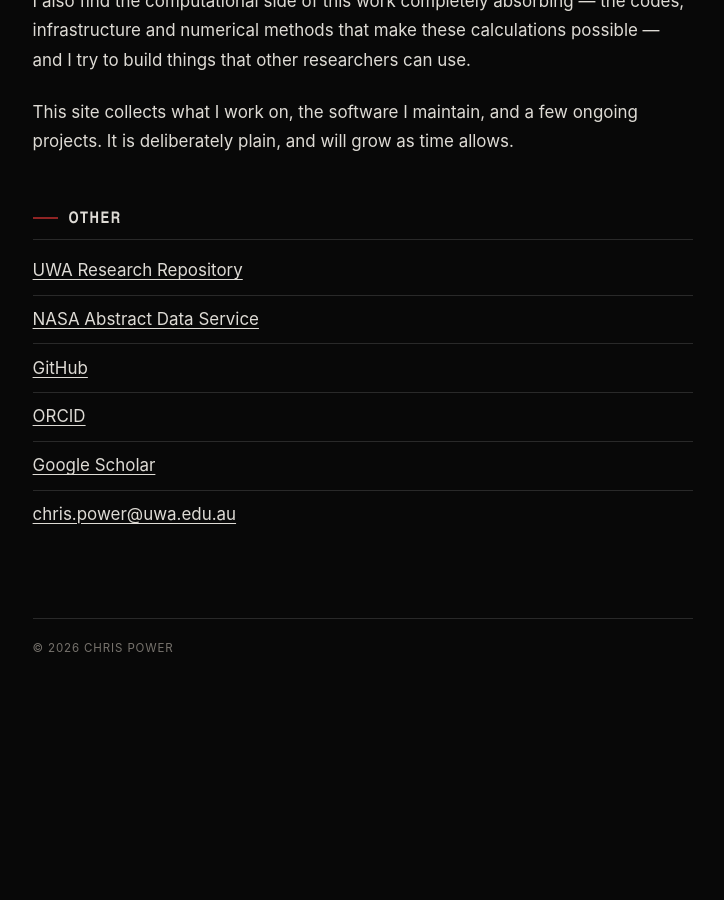
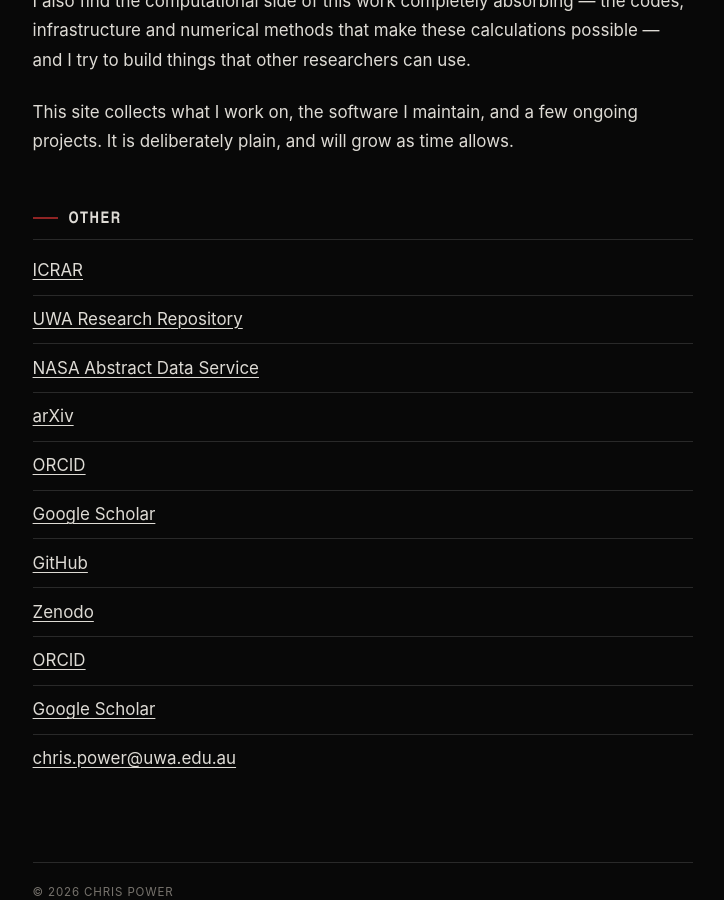
Before and after one commit to doctorcbpower/doctorcbpower.github.io, a Jekyll site: the page built from index.html, in a window 1280 px wide and 900 px high, scrolled down 1192 px. Shown: the whole window, without its empty margins (277-1001 px from the left). Built offline with Jekyll 4.4.1, drawn with Linux system fonts in a browser that asks for light colours; before the commit the page ends 1931 px from its top, so only the background shows below that.

Commit message:
Add links to various academic resources

```diff
--- a/index.html
+++ b/index.html
@@ -24,9 +24,14 @@ description: "Chris Power is a theoretical and computational astrophysicist at I
 
   <h2>OTHER</h2>
   <ul class="plain">
+    <li><a href="https://www.icrar.org/people/cpower/">ICRAR</a></li>
     <li><a href="https://research-repository.uwa.edu.au/en/persons/chris-power/">UWA Research Repository</a></li>
     <li><a href="https://ui.adsabs.harvard.edu/search/filter_database_fq_database=AND&filter_database_fq_database=((database%3Aastronomy%20OR%20database%3Aphysics))&filter_database_fq_database=database%3A%22astronomy%22&fq=%7B!type%3Daqp%20v%3D%24fq_database%7D&fq_database=(((database%3Aastronomy%20OR%20database%3Aphysics))%20AND%20database%3A%22astronomy%22)&q=((%20author%3A%22power%2C%20c.%22)%20AND%20year%3A2003-)&sort=date%20desc%2C%20bibcode%20desc&ui_tag=results%2Fgraph%2Fyear&p_=0">NASA Abstract Data Service</a></li>
+    <li><a href="https://arxiv.org/search/advanced?advanced=&terms-0-operator=AND&terms-0-term=C.+Power&terms-0-field=author&classification-physics=y&classification-physics_archives=astro-ph&classification-include_cross_list=include&date-filter_by=all_dates&date-year=&date-from_date=&date-to_date=&date-date_type=submitted_date&abstracts=show&size=50&order=-announced_date_first">arXiv</a></li>
+    <li><a href="https://orcid.org/0000-0002-4003-0904">ORCID</a></li>
+    <li><a href="https://scholar.google.com/citations?user=-raafDYAAAAJ&amp;hl=en">Google Scholar</a></li>
     <li><a href="https://github.com/doctorcbpower">GitHub</a></li>
+    <li><a href="https://zenodo.org/search?q=metadata.creators.person_or_org.name%3A%22Chris%20Power%22&l=list&p=1&s=10&sort=bestmatch">Zenodo</a></li>
     <li><a href="https://orcid.org/0000-0002-4003-0904">ORCID</a></li>
     <li><a href="https://scholar.google.com/citations?user=-raafDYAAAAJ&amp;hl=en">Google Scholar</a></li>
     <li><a href="mailto:chris.power@uwa.edu.au">chris.power@uwa.edu.au</a></li>
```
